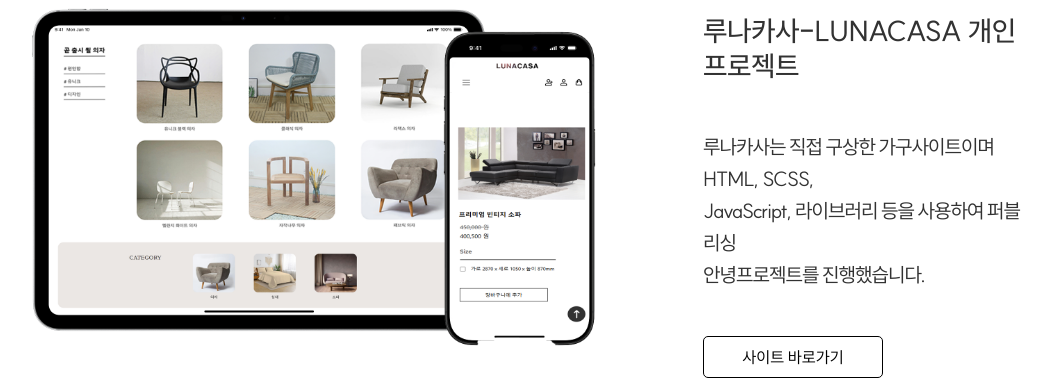
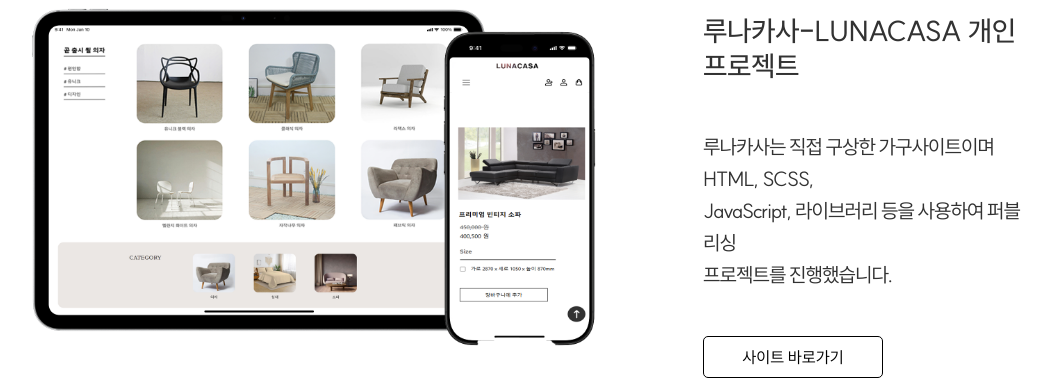
Before and after one commit to kim-sangyong/portfolio, a React (Create React App) app: page / in a window 1280 px wide. Shown: the part 2700-3080 px from the top of the page, without its empty margins (186-1238 px from the left). Built offline with nearby package versions, Linux system fonts and the light colour scheme.

Commit message:
바로네 펫샵 설명 수정

```diff
--- a/src/pages/MainPage.jsx
+++ b/src/pages/MainPage.jsx
@@ -136,7 +136,7 @@ function MainPage () {
                                 <h3>루나카사-LUNACASA 개인 프로젝트</h3>
                                 <p>루나카사는 직접 구상한 가구사이트이며
                                     HTML, SCSS,<br /> JavaScript, 라이브러리 등을
-                                    사용하여 퍼블리싱<br /> 안녕프로젝트를 진행했습니다.</p>
+                                    사용하여 퍼블리싱<br /> 프로젝트를 진행했습니다.</p>
                                     <div className={styles.aBox}>
                                         <a href="https://kim-sangyong.github.io/lunacasa/" target="_blank" rel="noopener noreferrer" className={styles.buttonBox}>
                                         사이트 바로가기
```
